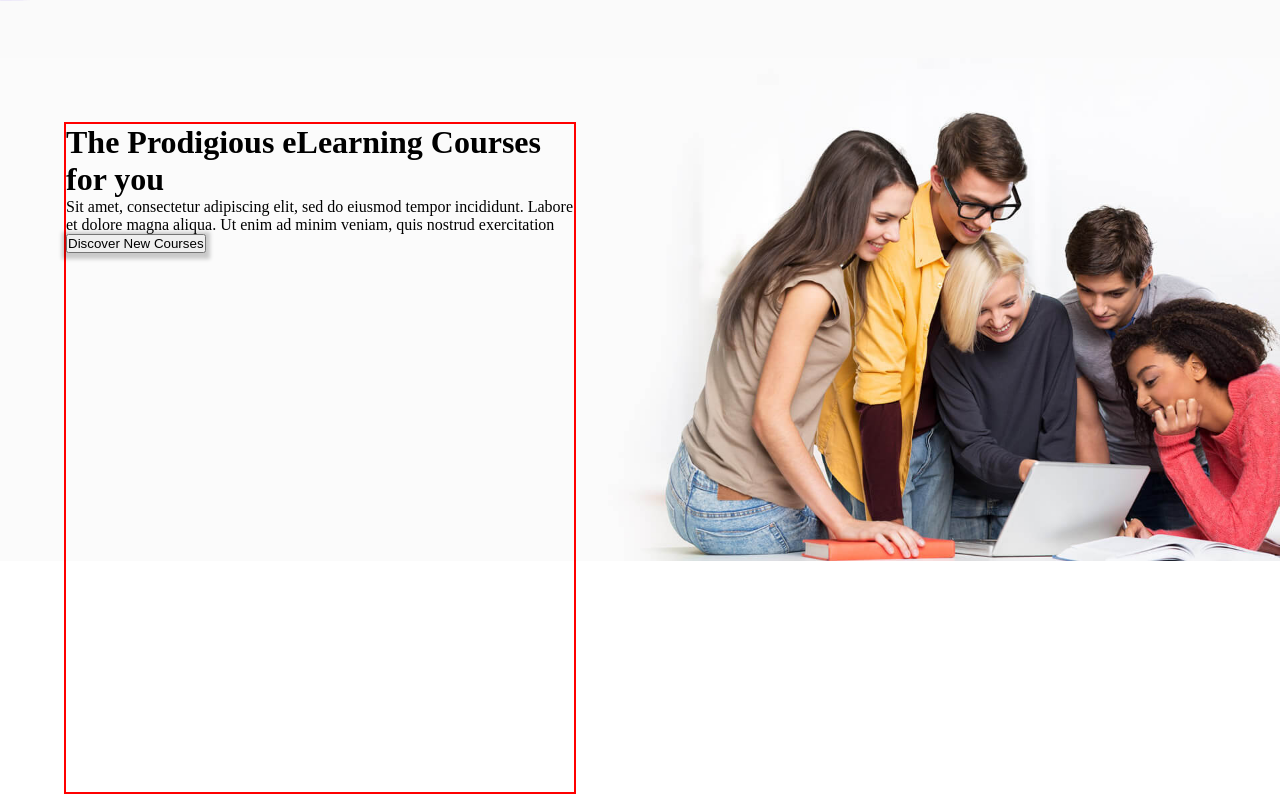
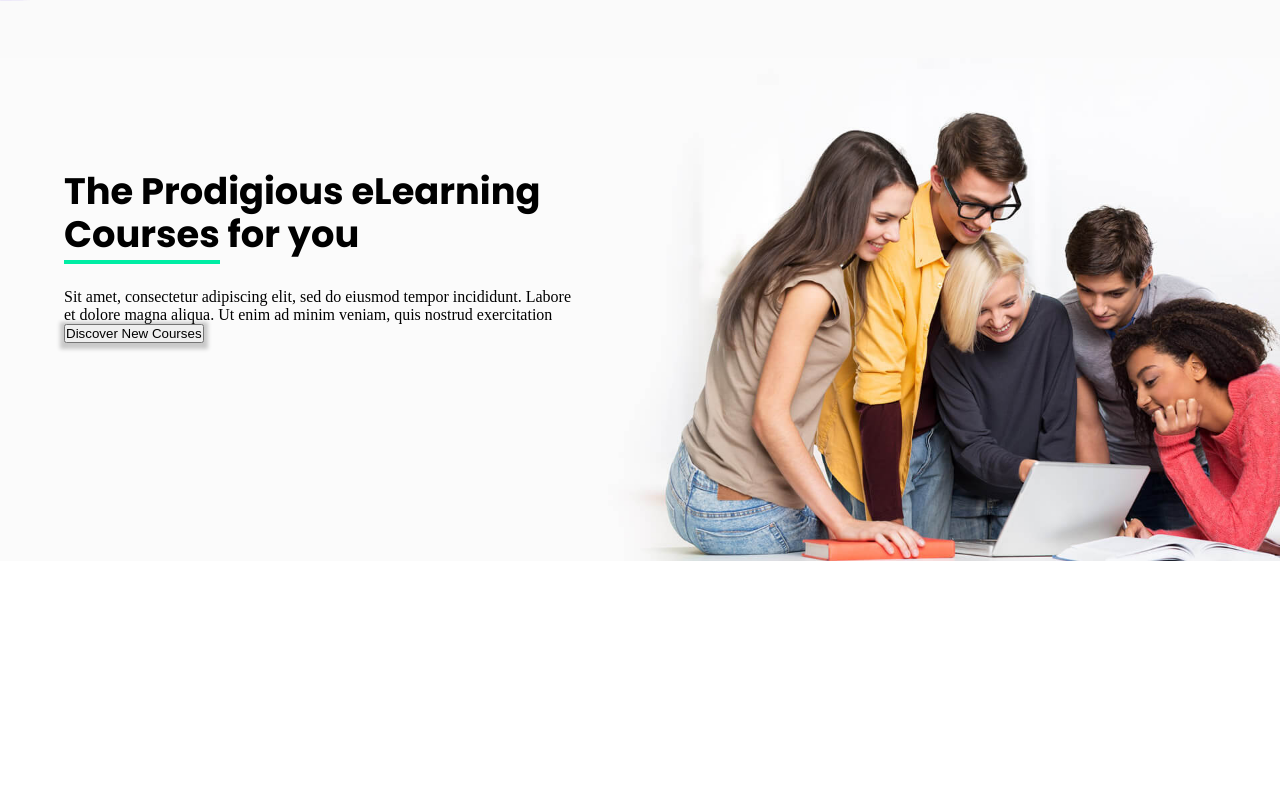
Before and after one commit to SrivastavaPragya/CourseSellingFrontend, a React (Vite) app: page /about in a window 1280 px wide. Shown: the part 1320-2120 px from the top of the page. Built offline with nearby package versions, Linux system fonts and the light colour scheme; a web font is replaced by a local one.

Commit message:
updating css

```diff
--- a/src/components/About/About.css
+++ b/src/components/About/About.css
@@ -262,8 +262,23 @@ Discover css */
 
 
 .DicoverLeft{
-  border: 2px solid red;
+
   margin: 4rem;
   width: 40%;
 
+
+  >h1{
+    margin-top: 3rem;
+  font-family: "Poppins", sans-serif;
+  font-size: 2.3rem;
+  font-weight: 700;
+  line-height: 2.7rem;
+  margin-bottom: 2rem;
+
+  }
+
+  .Edu{
+    border-bottom: 4px solid  rgb(0,237,164);
+  }
+
 }
--- a/src/components/About/Discover.jsx
+++ b/src/components/About/Discover.jsx
@@ -5,7 +5,7 @@ const Discover = () => {
    <>
    <div className="DicoverContent">
     <div className="DicoverLeft">
-        <h1>The Prodigious eLearning Courses for you</h1>
+        <h1>The Prodigious eLearning  <span className='Edu'>Courses</span> for you</h1>
         <p>Sit amet, consectetur adipiscing elit, sed do eiusmod tempor incididunt. Labore et dolore magna aliqua. Ut enim ad minim veniam, quis nostrud exercitation</p>
         <button>Discover New Courses</button>
 
```
